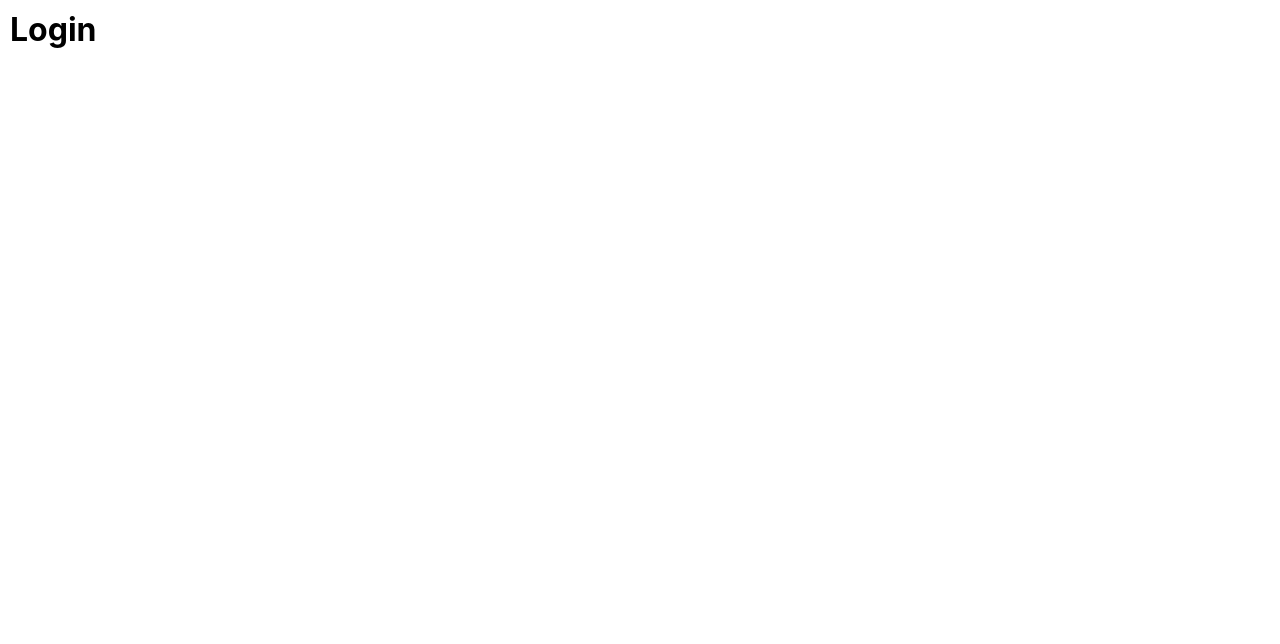
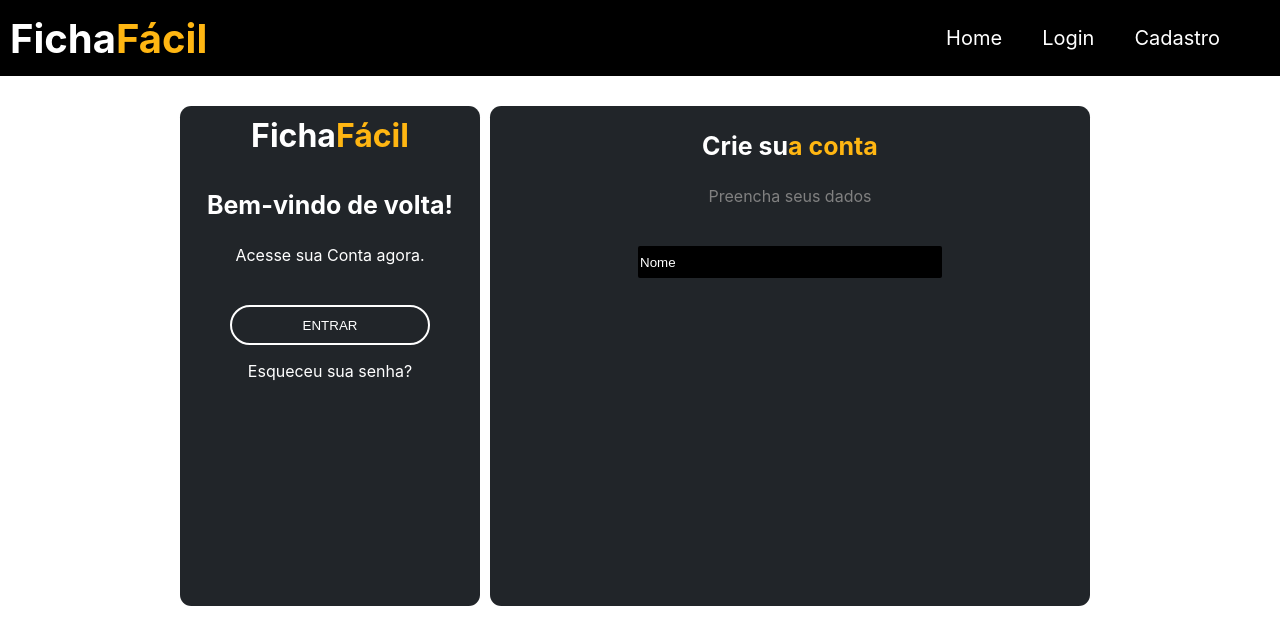
Before and after one commit to denilsonjj/Ficha-F-cil-React, a React (Create React App) app: page /Login in a window 1280 px wide. Shown: the top 644 px of the page. Built offline with nearby package versions, Linux system fonts and the light colour scheme.

Commit message:
criando e estilizando tela de login/cadastro

```diff
--- a/src/App.js
+++ b/src/App.js
@@ -1,9 +1,9 @@
-
 import React from 'react';
 import  {BrowserRouter as Router, Routes , Route } from 'react-router-dom';
 import Login from "./components/pages/Login"
 import Cadastro from "./components/pages/Cadastro"
 import  Home from "./components/pages/home"
+
 
 function App() {
   return (
--- a/src/components/pages/Cadastro.jsx
+++ b/src/components/pages/Cadastro.jsx
@@ -1,7 +1,12 @@
 import React from "react";
+import NavBar from "../Nav/Navbar";
 const Cadastro = () => {
   return (
-      <h1>Cadastro</h1>
+    <>
+    <NavBar />
+    <h1>Cadastro</h1>
+    </>
+
   )
 };
 export default Cadastro;
--- a/src/components/pages/Login.jsx
+++ b/src/components/pages/Login.jsx
@@ -1,7 +1,36 @@
 import React from "react";
-const Login=()=>{
-    return(
-        <h1>Login</h1>
-    )
-    }
-    export default Login;
+import NavBar from "../Nav/Navbar";
+import style from "./Login.module.css";
+const Login = () => {
+  return (
+    <>
+      <NavBar />
+      <div className={style.content}>
+        <div className={style.container1}>
+          <h1 className={style.title}>
+            Ficha
+            <span style={{ color: "#ffb612" }}>Fácil</span>
+          </h1>
+          <h3 className={style.principal}>Bem-vindo de volta!</h3>
+          <p>Acesse sua Conta agora.</p>
+          <input type={"button"} value={"ENTRAR"} className={style.button} />
+          <p style={{ cursor: "pointer" }}>Esqueceu sua senha?</p>
+        </div>
+        <div className={style.container2}>
+          <h3 className={style.principal2}>
+            Crie su
+            <span style={{ color: "#ffb612" }}>a conta</span>
+          </h3>
+          <p style={{ color: "gray" }}>Preencha seus dados</p>
+          <form style={{ display: "flex", flexDirection: "column" }}>
+            <div>
+
+              <input className={style.input_form} type="text" placeholder="Nome" />
+            </div>
+          </form>
+        </div>
+      </div>
+    </>
+  );
+};
+export default Login;
--- /dev/null
+++ b/src/components/pages/Login.module.css
@@ -0,0 +1,60 @@
+.content{
+    width: 920px;
+    display: flex;
+    margin: 0 auto;
+}
+.container1 {
+  text-align: center;
+  background-color: #212529;
+  width: 300px;
+  height: 500px;
+  border-radius: 0.7em;
+  margin-top: 30px;
+}
+.container2 {
+  background-color: #212529;
+  width: 600px;
+  height: 500px;
+  margin: 0 auto;
+  border-radius: 0.7em;
+  margin-top: 30px;
+  text-align: center;
+}
+.title {
+  margin-top: 0px;
+  color: #fff;
+}
+.principal{
+    color: #fff;
+    font-size: 25px
+}
+.principal2{
+    color: #fff;
+    font-size: 25px;
+}
+p{
+    margin-bottom: 40px;
+    color: #fff;
+}
+.button{
+    color: #fff;
+    width: 200px ;
+    height: 40px;
+    cursor: pointer;
+    border: 0.2em solid #fff;
+    border-radius: 2em;
+    background-color: transparent;
+}
+.input_form{
+    width: 300px;
+    height: 30px;
+    border: none;
+    border-radius: 2px;
+    background-color: black;
+    outline: none;
+    cursor: pointer;
+    color: #fff;
+}
+.input_form::placeholder{
+    color: #fff;
+}
```
